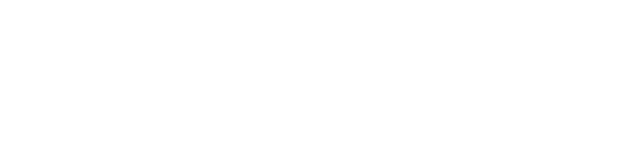
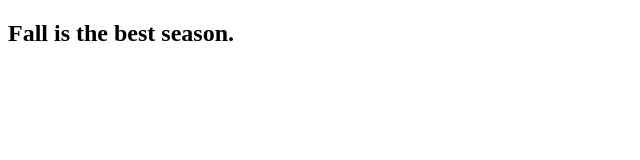
Before and after one commit to KaszaJ/kasza_j_temelso_d_midterm, a plain HTML site: page index.html in a window 1280 px wide. Shown: the whole page, without its empty margins (0-640 px from the left). Drawn offline with Linux system fonts and the light colour scheme.

Commit message:
added header

```diff
--- a/index.html
+++ b/index.html
@@ -10,6 +10,7 @@
 	</section>
 
 	<section>
+		<h2>Fall is the best season.</h2>
 
 	</section>
 </body>
```
